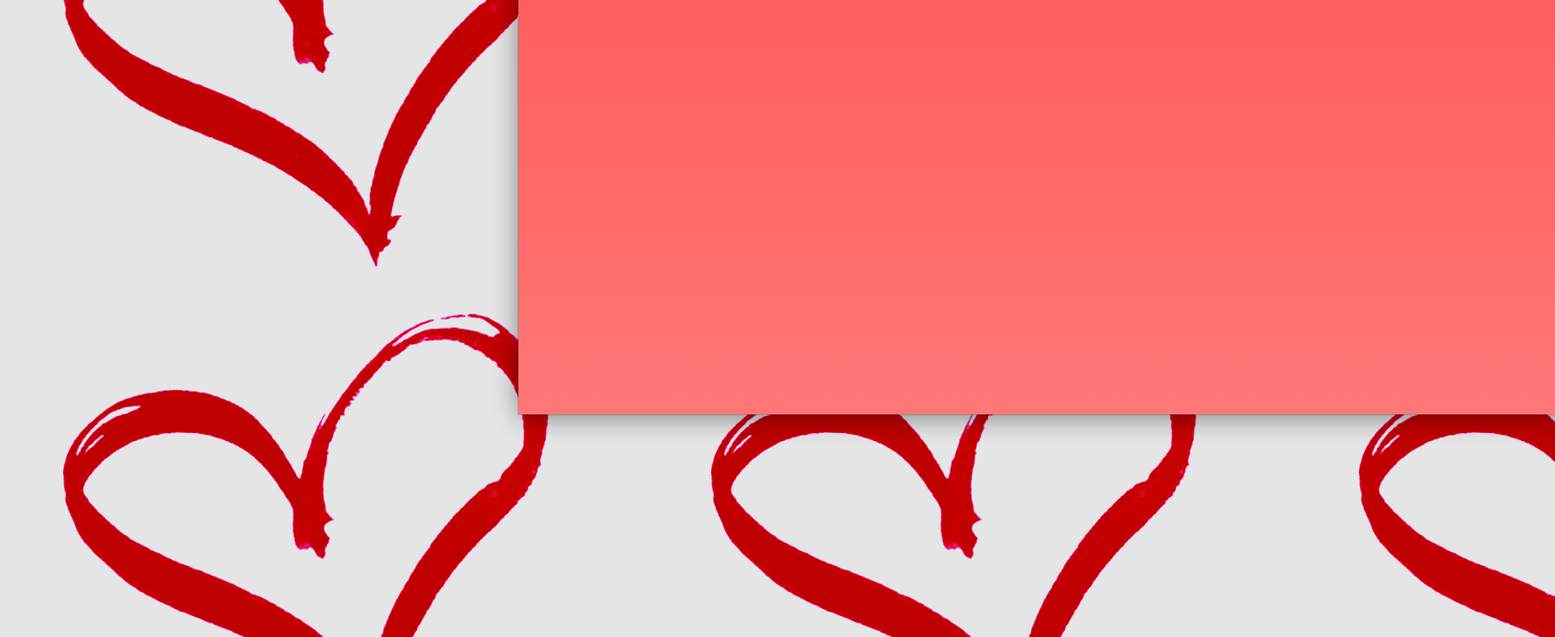
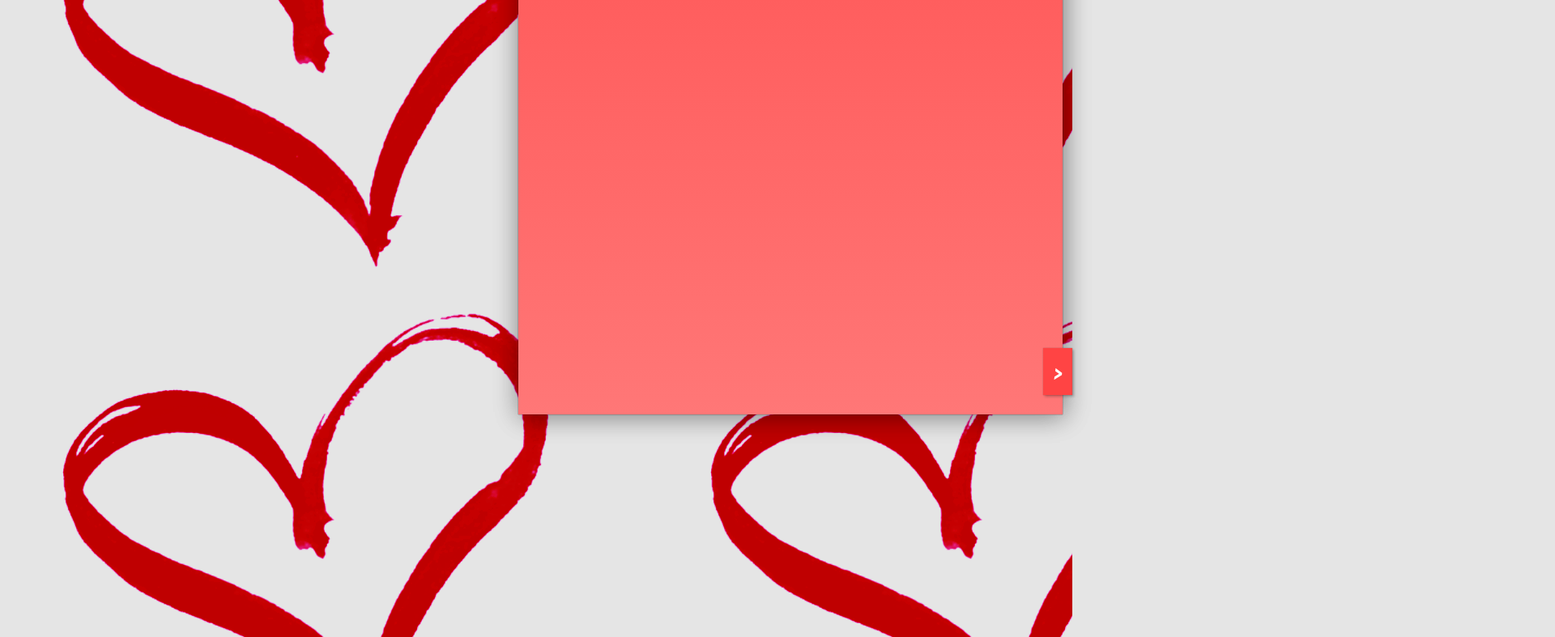
Before and after one commit to mohimanul192/mohimanul192.github.io, a plain HTML site: page Birthday.html in a window 1280 px wide. Shown: the part 246-1033 px from the top of the page at 81% size, 1920 px wide, since content can reach past the window. Drawn offline with Linux system fonts and the light colour scheme.

Commit message:
Update Birthday.html

```diff
--- a/Birthday.html
+++ b/Birthday.html
@@ -29,7 +29,7 @@ body {
     height: 100%;
 }
 #card-front, #card-inside {
-  width: 150%;
+  width: 70%;
   -webkit-box-shadow: 2px 2px 30px rgba(0, 0, 0, .25), 0 0 1px rgba(0, 0, 0, .5);
   -moz-box-shadow: 2px 2px 30px rgba(0, 0, 0, .25), 0 0 1px rgba(0, 0, 0, .5);
   box-shadow: 2px 2px 30px rgba(0, 0, 0, .25), 0 0 1px rgba(0, 0, 0, .5);
```
